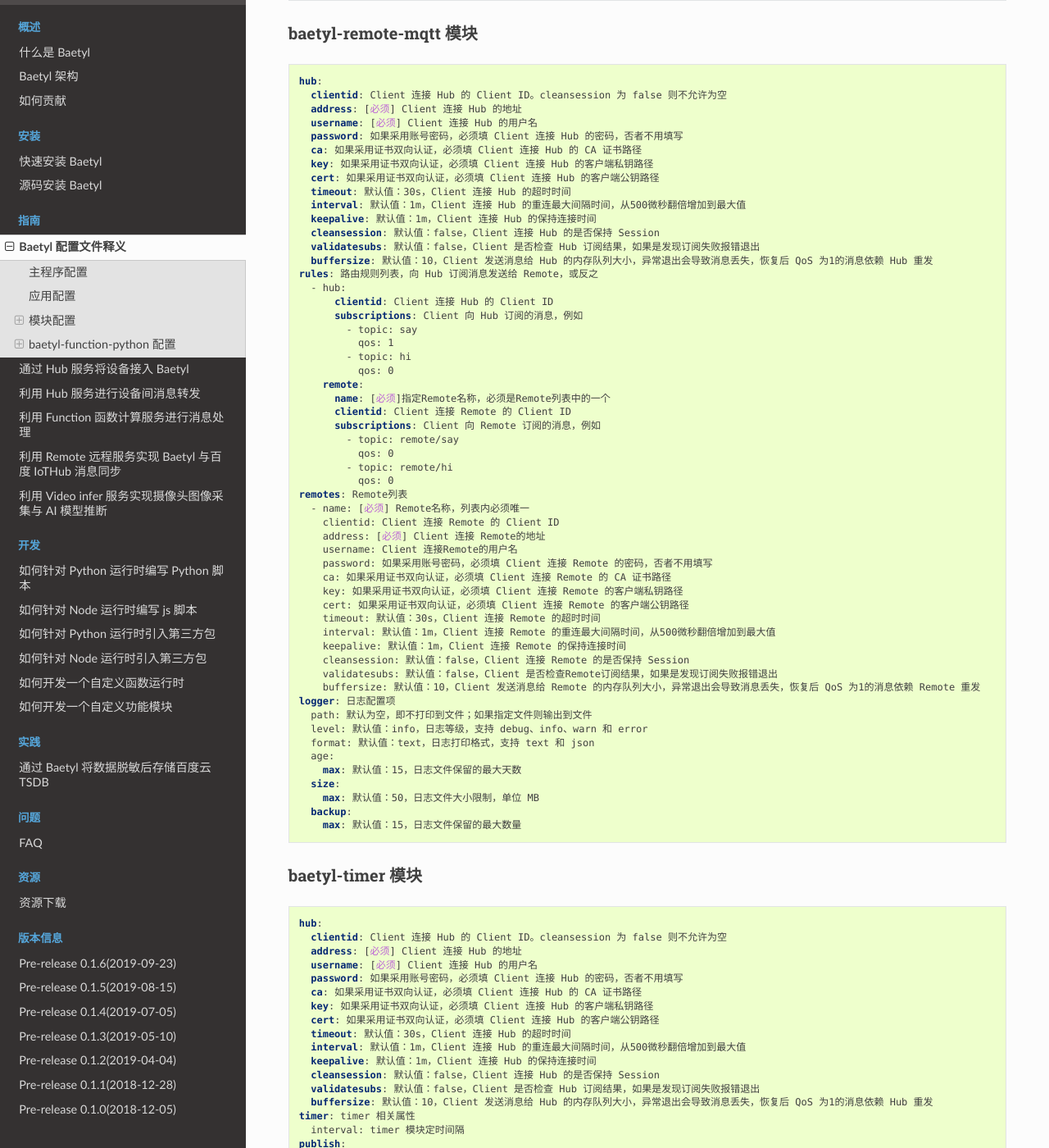
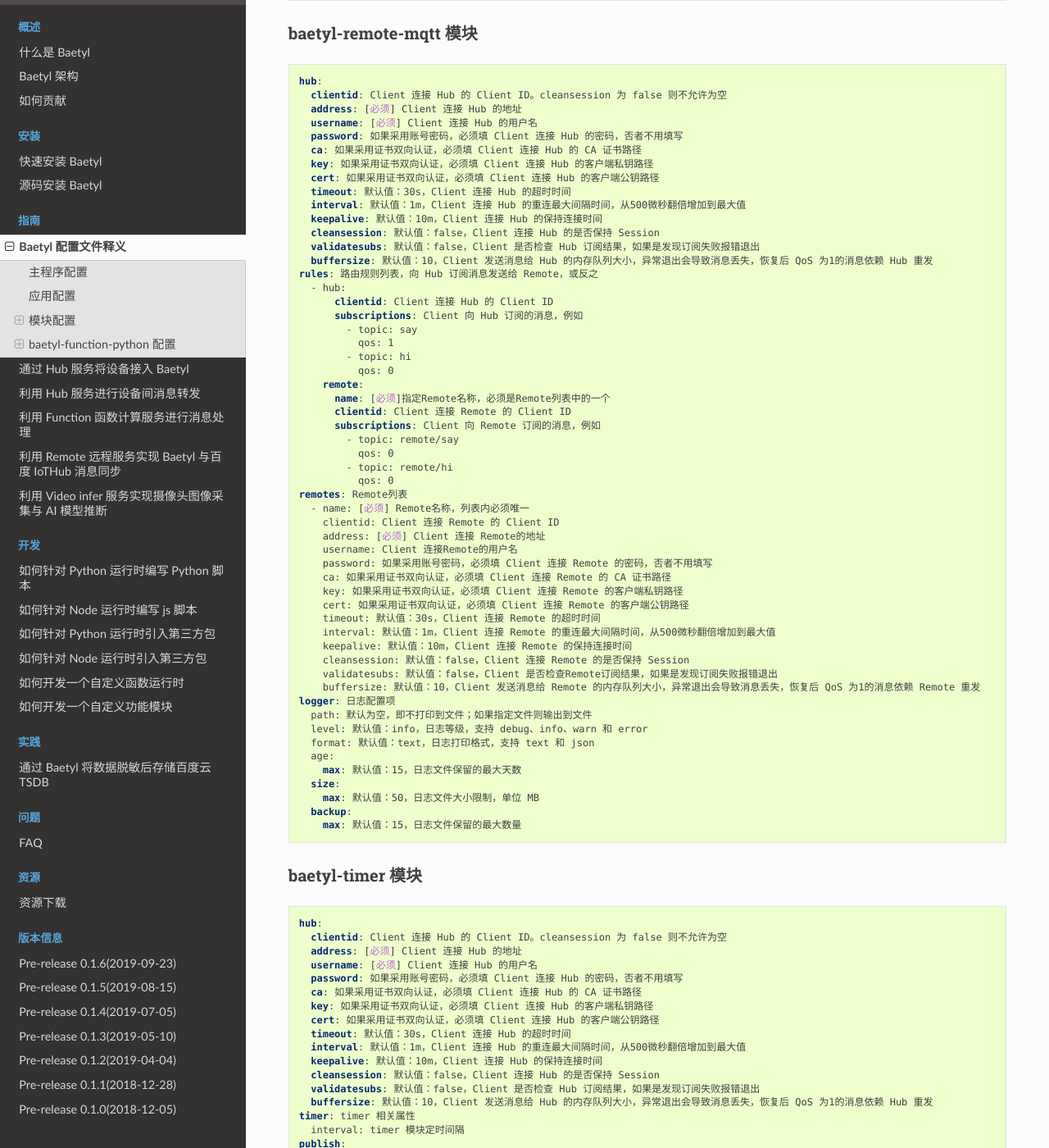
Before and after one commit to baetyl/baetyl-docs-cn, a Sphinx documentation site: the page built from docs/guides/Config-interpretation.md, in a window 1280 px wide and 1400 px high, scrolled down 6832 px. Shown: the whole window at 82% size. Built offline with Sphinx 7.4.7 and the Read the Docs theme 2.0.0, drawn with Linux system fonts in a browser that asks for light colours; some of the changed text lies outside the part shown.

Commit message:
increase the default value of the keepalive config of the mqtt client from 1m to 10m

```diff
--- a/docs/guides/Config-interpretation.md
+++ b/docs/guides/Config-interpretation.md
@@ -105,7 +105,7 @@
     cert: [必须]云端 MQTT 通道连接的客户端公钥路径
     timeout: 默认值：30s，云端 MQTT 通道连接超时时间
     interval: 默认值：1m，云端 MQTT 通道重连的最大间隔时间，从500微秒翻倍增加到最大值
-    keepalive: 默认值：1m，云端 MQTT 通道连接的保持时间
+    keepalive: 默认值：10m，云端 MQTT 通道连接的保持时间
     cleansession: 默认值：false，云端 MQTT 通道连接的的是否保持 Session
     validatesubs: 默认值：false，云端 MQTT 通道连接是否检查订阅结果。 如果为 true 发现订阅失败报错退出
     buffersize: 默认值：10，发送消息内存队列大小，异常退出会导致消息丢失
@@ -213,7 +213,7 @@
   cert: 如果采用证书双向认证，必须填 Client 连接Hub的客户端公钥路径
   timeout: 默认值：30s，Client 连接 Hub 的超时时间
   interval: 默认值：1m，Client 连接 Hub 的重连最大间隔时间，从500微秒翻倍增加到最大值
-  keepalive: 默认值：1m，Client 连接Hub的保持连接时间
+  keepalive: 默认值：10m，Client 连接Hub的保持连接时间
   cleansession: 默认值：false，Client 连接 Hub 的是否保持 Session
   validatesubs: 默认值：false，Client 是否检查 Hub 订阅结果，如果是发现订阅失败报错退出
   buffersize: 默认值：10，Client 发送消息给 Hub 的内存队列大小，异常退出会导致消息丢失，恢复后 QoS 为1的消息依赖 Hub 重发
@@ -319,7 +319,7 @@
   cert: 如果采用证书双向认证，必须填 Client 连接Hub的客户端公钥路径
   timeout: 默认值：30s，Client 连接 Hub 的超时时间
   interval: 默认值：1m，Client 连接 Hub 的重连最大间隔时间，从500微秒翻倍增加到最大值
-  keepalive: 默认值：1m，Client 连接Hub的保持连接时间
+  keepalive: 默认值：10m，Client 连接Hub的保持连接时间
   cleansession: 默认值：false，Client 连接 Hub 的是否保持 Session
   validatesubs: 默认值：false，Client 是否检查 Hub 订阅结果，如果是发现订阅失败报错退出
   buffersize: 默认值：10，Client 发送消息给 Hub 的内存队列大小，异常退出会导致消息丢失，恢复后 QoS 为1的消息依赖 Hub 重发
@@ -388,7 +388,7 @@
   cert: 如果采用证书双向认证，必须填 Client 连接 Hub 的客户端公钥路径
   timeout: 默认值：30s，Client 连接 Hub 的超时时间
   interval: 默认值：1m，Client 连接 Hub 的重连最大间隔时间，从500微秒翻倍增加到最大值
-  keepalive: 默认值：1m，Client 连接 Hub 的保持连接时间
+  keepalive: 默认值：10m，Client 连接 Hub 的保持连接时间
   cleansession: 默认值：false，Client 连接 Hub 的是否保持 Session
   validatesubs: 默认值：false，Client 是否检查 Hub 订阅结果，如果是发现订阅失败报错退出
   buffersize: 默认值：10，Client 发送消息给 Hub 的内存队列大小，异常退出会导致消息丢失，恢复后 QoS 为1的消息依赖 Hub 重发
@@ -419,7 +419,7 @@
     cert: 如果采用证书双向认证，必须填 Client 连接 Remote 的客户端公钥路径
     timeout: 默认值：30s，Client 连接 Remote 的超时时间
     interval: 默认值：1m，Client 连接 Remote 的重连最大间隔时间，从500微秒翻倍增加到最大值
-    keepalive: 默认值：1m，Client 连接 Remote 的保持连接时间
+    keepalive: 默认值：10m，Client 连接 Remote 的保持连接时间
     cleansession: 默认值：false，Client 连接 Remote 的是否保持 Session
     validatesubs: 默认值：false，Client 是否检查Remote订阅结果，如果是发现订阅失败报错退出
     buffersize: 默认值：10，Client 发送消息给 Remote 的内存队列大小，异常退出会导致消息丢失，恢复后 QoS 为1的消息依赖 Remote 重发
@@ -448,7 +448,7 @@
   cert: 如果采用证书双向认证，必须填 Client 连接 Hub 的客户端公钥路径
   timeout: 默认值：30s，Client 连接 Hub 的超时时间
   interval: 默认值：1m，Client 连接 Hub 的重连最大间隔时间，从500微秒翻倍增加到最大值
-  keepalive: 默认值：1m，Client 连接 Hub 的保持连接时间
+  keepalive: 默认值：10m，Client 连接 Hub 的保持连接时间
   cleansession: 默认值：false，Client 连接 Hub 的是否保持 Session
   validatesubs: 默认值：false，Client 是否检查 Hub 订阅结果，如果是发现订阅失败报错退出
   buffersize: 默认值：10，Client 发送消息给 Hub 的内存队列大小，异常退出会导致消息丢失，恢复后 QoS 为1的消息依赖 Hub 重发
```
